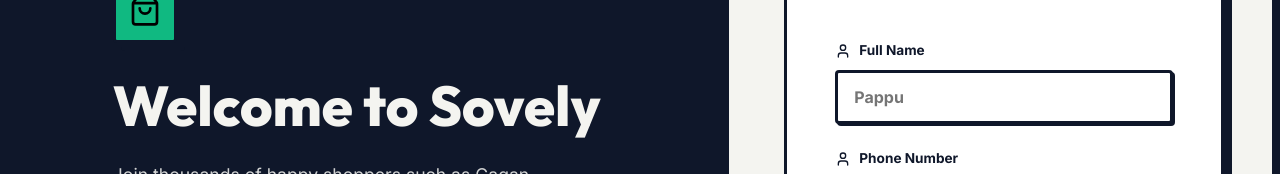
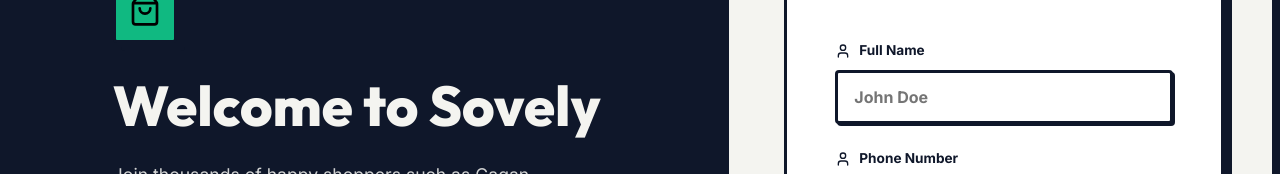
Before and after one commit to sovely-sales/b2c-sovely-ecommerce, a React (Vite) app in the folder sovely-app/: page /login in a window 1280 px wide. Both pictures are taken after a click on the button "SIGN UP". Shown: the part 371-545 px from the top of the page. Built offline with nearby package versions, Linux system fonts and the light colour scheme; no server answers.

Commit message:
UI changes

```diff
--- a/sovely-app/src/pages/Signup.jsx
+++ b/sovely-app/src/pages/Signup.jsx
@@ -170,7 +170,7 @@
                     <input
                       type="text"
                       name="name"
-                      placeholder="Pappu"
+                      placeholder="John Doe"
                       value={form.name}
                       onChange={handleChange}
                       required
```
